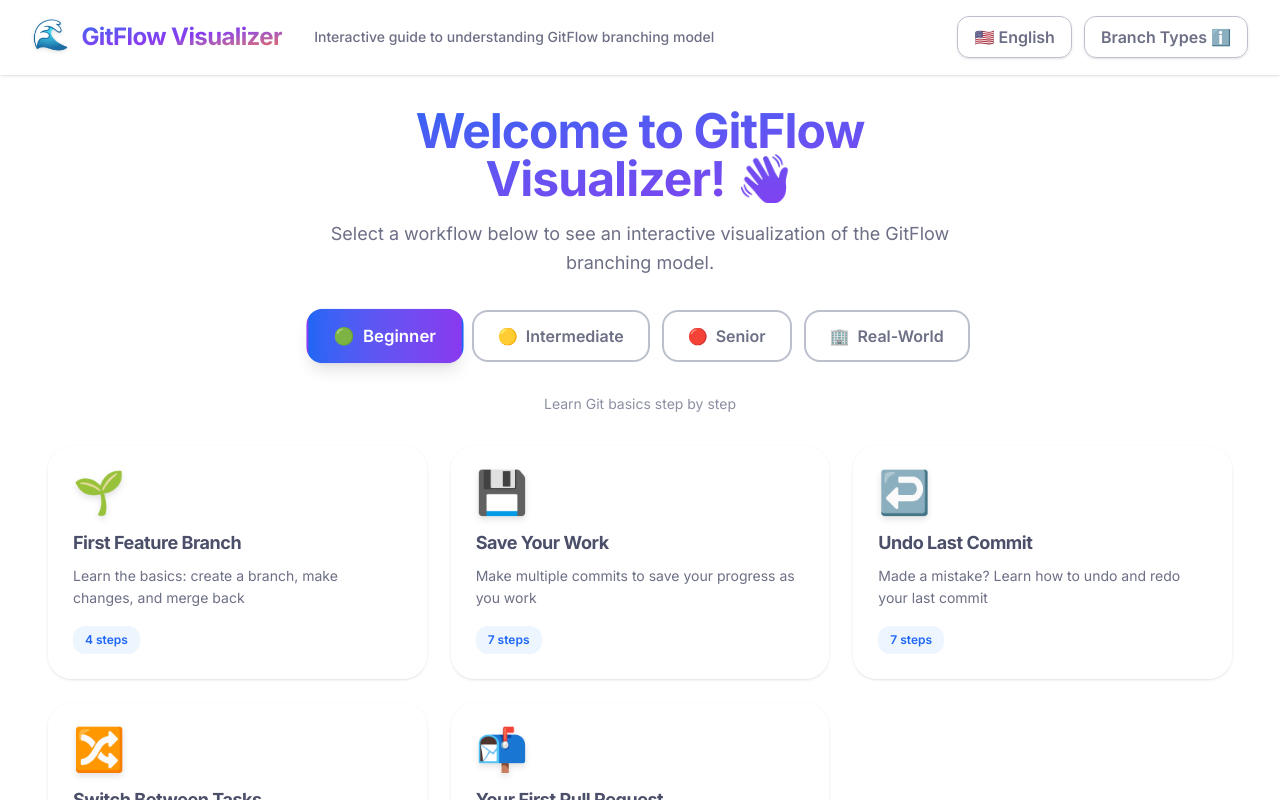
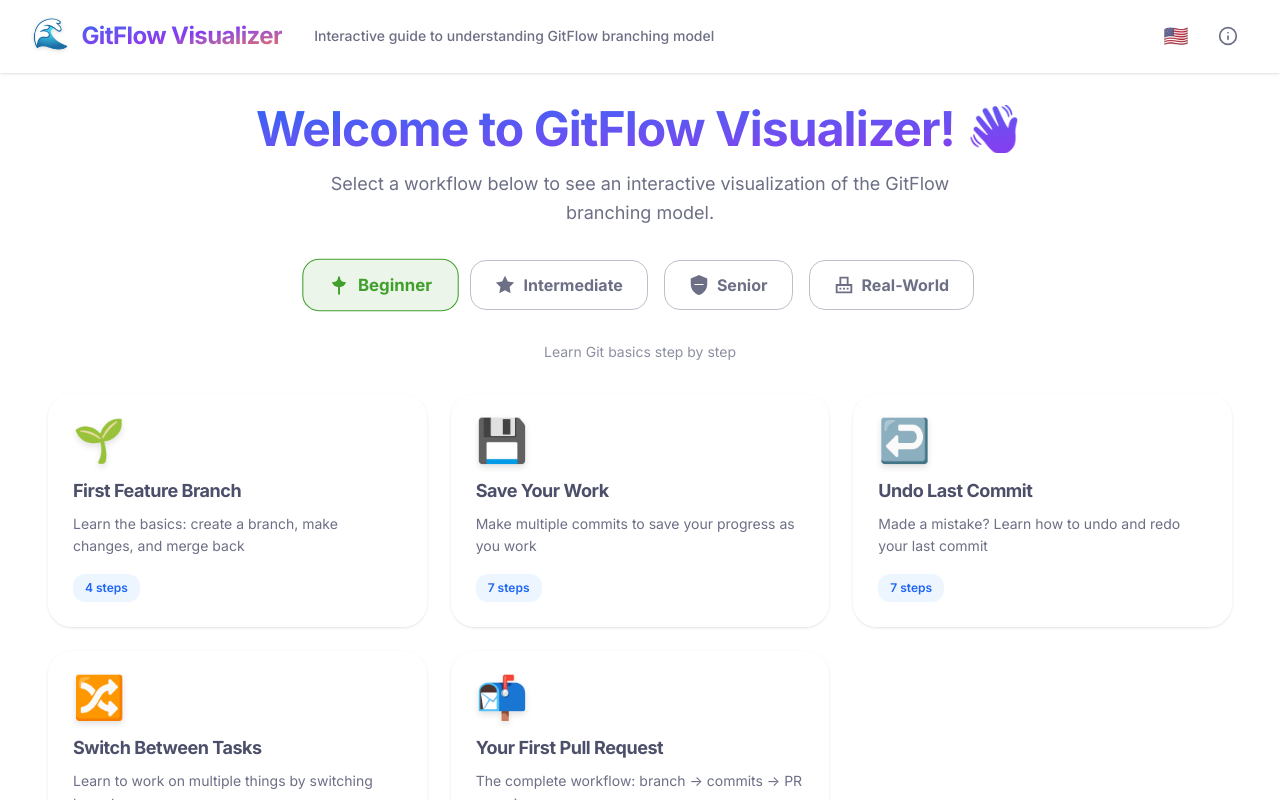
Before and after one commit to huy-nm/gitflow-visualization, a React (Vite) app: page / in a window 1280 px wide. Built offline with nearby package versions, Linux system fonts and the light colour scheme.

Commit message:
feat(ui): refine Home page, theming, and UX enhancements

```diff
--- a/src/App.jsx
+++ b/src/App.jsx
@@ -9,8 +9,7 @@ import UseCaseView from './pages/UseCaseView'
 function App() {
   const { t, language, setLanguage } = useTranslation()
   const [showLegend, setShowLegend] = useState(false)
-  const [showLanguageMenu, setShowLanguageMenu] = useState(false)
-  const [theme, setTheme] = useState(() => {
+  const [theme] = useState(() => {
     return localStorage.getItem('theme') || 'light'
   })
 
@@ -39,50 +38,31 @@ function App() {
           {/* Language Switcher */}
           <div className="relative">
             <button
-              className={`flex items-center gap-2 px-4 py-2 rounded-xl border border-[var(--border-color)] bg-[var(--bg-card)] font-semibold text-[var(--text-secondary)] transition-all hover:bg-[var(--bg-card-hover)] hover:border-ctp-mauve hover:text-ctp-mauve hover:-translate-y-0.5 shadow-sm hover:shadow-md ${showLanguageMenu ? '!border-ctp-mauve !text-ctp-mauve bg-[var(--bg-card-hover)]' : ''}`}
-              onClick={() => setShowLanguageMenu(!showLanguageMenu)}
-              title="Change Language"
+              className="flex items-center justify-center w-10 h-10 rounded-xl bg-transparent text-xl transition-all hover:bg-[var(--bg-card-hover)] hover:scale-105 cursor-pointer border-none"
+              onClick={() => {
+                const currentIndex = LANGUAGES.findIndex(l => l.code === language)
+                const nextIndex = (currentIndex + 1) % LANGUAGES.length
+                setLanguage(LANGUAGES[nextIndex].code)
+              }}
+              title={`Switch Language (${LANGUAGES.find(l => l.code === language)?.name})`}
             >
-              {LANGUAGES.find(l => l.code === language)?.flag} {LANGUAGES.find(l => l.code === language)?.name}
+              {LANGUAGES.find(l => l.code === language)?.flag}
             </button>
-
-            {/* Language Menu */}
-            {showLanguageMenu && (
-              <div className="absolute right-0 top-full mt-2 w-48 bg-[var(--bg-card)] backdrop-blur-xl border border-[var(--glass-border)] rounded-xl shadow-xl overflow-hidden z-50 animate-in fade-in zoom-in-95 duration-200">
-                {LANGUAGES.map(lang => (
-                  <button
-                    key={lang.code}
-                    onClick={() => {
-                      setLanguage(lang.code)
-                      setShowLanguageMenu(false)
-                    }}
-                    className={`w-full flex items-center gap-3 px-4 py-3 text-left border-none bg-transparent cursor-pointer transition-all ${
-                      language === lang.code
-                        ? 'bg-ctp-mauve/20 text-ctp-mauve font-semibold'
-                        : 'text-[var(--text-primary)] hover:bg-[var(--bg-tertiary)]'
-                    }`}
-                  >
-                    <span className="text-xl">{lang.flag}</span>
-                    <span>{lang.name}</span>
-                  </button>
-                ))}
-              </div>
-            )}
           </div>
 
           {/* Branch Types */}
           <div className="relative">
             <button
-              className={`flex items-center gap-2 px-4 py-2 rounded-xl border border-[var(--border-color)] bg-[var(--bg-card)] font-semibold text-[var(--text-secondary)] transition-all hover:bg-[var(--bg-card-hover)] hover:border-ctp-blue hover:text-ctp-blue hover:-translate-y-0.5 shadow-sm hover:shadow-md ${showLegend ? '!border-ctp-blue !text-ctp-blue bg-[var(--bg-card-hover)]' : ''}`}
+              className={`flex items-center justify-center w-10 h-10 rounded-xl bg-transparent text-[var(--text-secondary)] transition-all hover:bg-[var(--bg-card-hover)] hover:text-ctp-blue hover:scale-105 ${showLegend ? '!text-ctp-blue bg-[var(--bg-card-hover)]' : ''}`}
               onClick={() => setShowLegend(!showLegend)}
-              title="Show Branch Types"
+              title={t('app.branchTypes')}
             >
-              {t('app.branchTypes')} ℹ️
+              <svg xmlns="http://www.w3.org/2000/svg" width="20" height="20" viewBox="0 0 24 24" fill="none" stroke="currentColor" strokeWidth="2" strokeLinecap="round" strokeLinejoin="round"><circle cx="12" cy="12" r="10"></circle><path d="M12 16v-4"></path><path d="M12 8h.01"></path></svg>
             </button>
 
             {/* Legend Popover */}
             {showLegend && (
-              <div className="absolute right-0 top-full mt-3 w-80 bg-[var(--bg-card)] backdrop-blur-xl border border-[var(--glass-border)] rounded-2xl shadow-xl p-5 z-50 animate-in fade-in zoom-in-95 duration-200 origin-top-right">
+              <div className="absolute right-0 top-full mt-3 w-80 bg-white/95 dark:bg-[#1e1e2e]/95 backdrop-blur-2xl border border-[var(--glass-border)] rounded-2xl shadow-2xl p-5 z-50 animate-in fade-in zoom-in-95 duration-200 origin-top-right">
                 <div className="flex items-center justify-between mb-4 pb-3 border-b border-[var(--border-color)]">
                   <h3 className="m-0 text-base font-bold text-[var(--text-primary)]">{t('app.branchTypes')}</h3>
                   <button
@@ -93,45 +73,68 @@ function App() {
                   </button>
                 </div>
                 <div className="grid grid-cols-1 gap-3">
-                  <div className="flex items-center gap-3 p-2 rounded-lg bg-[var(--bg-tertiary)] border border-transparent hover:border-[var(--border-active)] transition-all">
-                    <div className="w-4 h-4 rounded-md shadow-[0_0_10px_currentColor] shrink-0 bg-ctp-green text-ctp-green"></div>
-                    <div className="flex flex-col gap-0.5">
-                      <strong className="font-mono text-sm text-[var(--text-primary)]">main</strong>
+                  {/* Main */}
+                  <div className="flex items-center gap-3 p-3 rounded-xl bg-ctp-green/10 border border-ctp-green/20 hover:border-ctp-green/50 hover:shadow-[0_0_15px_-5px_var(--ctp-green)] transition-all duration-300 group cursor-default">
+                    <div className="flex items-center justify-center w-8 h-8 rounded-lg bg-ctp-green text-white shadow-sm group-hover:scale-110 transition-transform">
+                      <svg xmlns="http://www.w3.org/2000/svg" width="16" height="16" viewBox="0 0 24 24" fill="none" stroke="currentColor" strokeWidth="2.5" strokeLinecap="round" strokeLinejoin="round"><circle cx="12" cy="12" r="3"></circle></svg>
+                    </div>
+                    <div className="flex flex-col">
+                      <strong className="font-mono text-sm text-ctp-green font-bold">main</strong>
                       <span className="text-xs text-[var(--text-secondary)]">{t('branches.main')}</span>
                     </div>
                   </div>
-                  <div className="flex items-center gap-3 p-2 rounded-lg bg-[var(--bg-tertiary)] border border-transparent hover:border-[var(--border-active)] transition-all">
-                    <div className="w-4 h-4 rounded-md shadow-[0_0_10px_currentColor] shrink-0 bg-ctp-blue text-ctp-blue"></div>
-                    <div className="flex flex-col gap-0.5">
-                      <strong className="font-mono text-sm text-[var(--text-primary)]">develop</strong>
+
+                  {/* Develop */}
+                  <div className="flex items-center gap-3 p-3 rounded-xl bg-ctp-blue/10 border border-ctp-blue/20 hover:border-ctp-blue/50 hover:shadow-[0_0_15px_-5px_var(--ctp-blue)] transition-all duration-300 group cursor-default">
+                    <div className="flex items-center justify-center w-8 h-8 rounded-lg bg-ctp-blue text-white shadow-sm group-hover:scale-110 transition-transform">
+                      <svg xmlns="http://www.w3.org/2000/svg" width="16" height="16" viewBox="0 0 24 24" fill="none" stroke="currentColor" strokeWidth="2.5" strokeLinecap="round" strokeLinejoin="round"><circle cx="12" cy="12" r="3"></circle></svg>
+                    </div>
+                    <div className="flex flex-col">
+                      <strong className="font-mono text-sm text-ctp-blue font-bold">develop</strong>
                       <span className="text-xs text-[var(--text-secondary)]">{t('branches.develop')}</span>
                     </div>
                   </div>
-                  <div className="flex items-center gap-3 p-2 rounded-lg bg-[var(--bg-tertiary)] border border-transparent hover:border-[var(--border-active)] transition-all">
-                    <div className="w-4 h-4 rounded-md shadow-[0_0_10px_currentColor] shrink-0 bg-ctp-lavender text-ctp-lavender"></div>
-                    <div className="flex flex-col gap-0.5">
-                      <strong className="font-mono text-sm text-[var(--text-primary)]">feature/*</strong>
+
+                  {/* Feature */}
+                  <div className="flex items-center gap-3 p-3 rounded-xl bg-ctp-lavender/10 border border-ctp-lavender/20 hover:border-ctp-lavender/50 hover:shadow-[0_0_15px_-5px_var(--ctp-lavender)] transition-all duration-300 group cursor-default">
+                    <div className="flex items-center justify-center w-8 h-8 rounded-lg bg-ctp-lavender text-white shadow-sm group-hover:scale-110 transition-transform">
+                      <svg xmlns="http://www.w3.org/2000/svg" width="16" height="16" viewBox="0 0 24 24" fill="none" stroke="currentColor" strokeWidth="2.5" strokeLinecap="round" strokeLinejoin="round"><path d="M6 3v12"></path><circle cx="18" cy="6" r="3"></circle><path d="M6 15l12-12"></path></svg>
+                    </div>
+                    <div className="flex flex-col">
+                      <strong className="font-mono text-sm text-ctp-lavender font-bold">feature/*</strong>
                       <span className="text-xs text-[var(--text-secondary)]">{t('branches.feature')}</span>
                     </div>
                   </div>
-                  <div className="flex items-center gap-3 p-2 rounded-lg bg-[var(--bg-tertiary)] border border-transparent hover:border-[var(--border-active)] transition-all">
-                    <div className="w-4 h-4 rounded-md shadow-[0_0_10px_currentColor] shrink-0 bg-ctp-mauve text-ctp-mauve"></div>
-                    <div className="flex flex-col gap-0.5">
-                      <strong className="font-mono text-sm text-[var(--text-primary)]">release/*</strong>
+
+                  {/* Release */}
+                  <div className="flex items-center gap-3 p-3 rounded-xl bg-ctp-mauve/10 border border-ctp-mauve/20 hover:border-ctp-mauve/50 hover:shadow-[0_0_15px_-5px_var(--ctp-mauve)] transition-all duration-300 group cursor-default">
+                    <div className="flex items-center justify-center w-8 h-8 rounded-lg bg-ctp-mauve text-white shadow-sm group-hover:scale-110 transition-transform">
+                      <svg xmlns="http://www.w3.org/2000/svg" width="16" height="16" viewBox="0 0 24 24" fill="none" stroke="currentColor" strokeWidth="2.5" strokeLinecap="round" strokeLinejoin="round"><circle cx="12" cy="12" r="10"></circle><path d="M8 12h8"></path></svg>
+                    </div>
+                    <div className="flex flex-col">
+                      <strong className="font-mono text-sm text-ctp-mauve font-bold">release/*</strong>
                       <span className="text-xs text-[var(--text-secondary)]">{t('branches.release')}</span>
                     </div>
                   </div>
-                  <div className="flex items-center gap-3 p-2 rounded-lg bg-[var(--bg-tertiary)] border border-transparent hover:border-[var(--border-active)] transition-all">
-                    <div className="w-4 h-4 rounded-md shadow-[0_0_10px_currentColor] shrink-0 bg-ctp-red text-ctp-red"></div>
-                    <div className="flex flex-col gap-0.5">
-                      <strong className="font-mono text-sm text-[var(--text-primary)]">hotfix/*</strong>
+
+                  {/* Hotfix */}
+                  <div className="flex items-center gap-3 p-3 rounded-xl bg-ctp-red/10 border border-ctp-red/20 hover:border-ctp-red/50 hover:shadow-[0_0_15px_-5px_var(--ctp-red)] transition-all duration-300 group cursor-default">
+                    <div className="flex items-center justify-center w-8 h-8 rounded-lg bg-ctp-red text-white shadow-sm group-hover:scale-110 transition-transform">
+                      <svg xmlns="http://www.w3.org/2000/svg" width="16" height="16" viewBox="0 0 24 24" fill="none" stroke="currentColor" strokeWidth="2.5" strokeLinecap="round" strokeLinejoin="round"><path d="M12 9v4"></path><path d="M12 17h.01"></path></svg>
+                    </div>
+                    <div className="flex flex-col">
+                      <strong className="font-mono text-sm text-ctp-red font-bold">hotfix/*</strong>
                       <span className="text-xs text-[var(--text-secondary)]">{t('branches.hotfix')}</span>
                     </div>
                   </div>
-                  <div className="flex items-center gap-3 p-2 rounded-lg bg-[var(--bg-tertiary)] border border-transparent hover:border-[var(--border-active)] transition-all">
-                    <div className="w-4 h-4 rounded-md shadow-[0_0_10px_currentColor] shrink-0 bg-ctp-peach text-ctp-peach"></div>
-                    <div className="flex flex-col gap-0.5">
-                      <strong className="font-mono text-sm text-[var(--text-primary)]">bugfix/*</strong>
+
+                  {/* Bugfix */}
+                  <div className="flex items-center gap-3 p-3 rounded-xl bg-ctp-peach/10 border border-ctp-peach/20 hover:border-ctp-peach/50 hover:shadow-[0_0_15px_-5px_var(--ctp-peach)] transition-all duration-300 group cursor-default">
+                    <div className="flex items-center justify-center w-8 h-8 rounded-lg bg-ctp-peach text-white shadow-sm group-hover:scale-110 transition-transform">
+                      <svg xmlns="http://www.w3.org/2000/svg" width="16" height="16" viewBox="0 0 24 24" fill="none" stroke="currentColor" strokeWidth="2.5" strokeLinecap="round" strokeLinejoin="round"><path d="M12 12m-9 0a9 9 0 1 0 18 0a9 9 0 1 0 -18 0"></path></svg>
+                    </div>
+                    <div className="flex flex-col">
+                      <strong className="font-mono text-sm text-ctp-peach font-bold">bugfix/*</strong>
                       <span className="text-xs text-[var(--text-secondary)]">{t('branches.bugfix')}</span>
                     </div>
                   </div>
--- a/src/pages/Home.jsx
+++ b/src/pages/Home.jsx
@@ -16,31 +16,66 @@ const Home = () => {
 
   return (
     <div className="flex-1 flex flex-col items-center p-8 overflow-y-auto gap-8">
-      <div className="max-w-2xl text-center">
-        <h2 className="text-4xl sm:text-5xl font-extrabold m-0 mb-4 bg-gradient-to-br from-ctp-blue to-ctp-mauve bg-clip-text text-transparent -tracking-[0.02em]">
+      <div className="w-full max-w-4xl text-center">
+        <h2 className="text-4xl sm:text-5xl font-extrabold m-0 mb-4 bg-gradient-to-br from-ctp-blue to-ctp-mauve bg-clip-text text-transparent -tracking-[0.02em] whitespace-nowrap overflow-hidden text-ellipsis px-4">
           {t('app.welcome')}
         </h2>
-        <p className="text-[var(--text-secondary)] text-lg m-0 leading-relaxed">
+        <p className="text-[var(--text-secondary)] text-lg m-0 leading-relaxed max-w-2xl mx-auto">
           {t('app.welcomeDescription')}
         </p>
       </div>
 
       {/* Category Tabs */}
-      <div className="flex flex-wrap justify-center gap-3">
-        {Object.entries(useCasesByCategory).map(([key]) => (
+      <div className="flex flex-wrap justify-center gap-4">
+        {Object.entries(useCasesByCategory).map(([key]) => {
+          // color mapping based on key
+          const colorMap = {
+            beginner: 'ctp-green',
+            intermediate: 'ctp-yellow',
+            senior: 'ctp-red',
+            realWorld: 'ctp-mauve', // updated from 'advanced' to 'realWorld' to match json
+          }
+          const color = colorMap[key] || 'ctp-blue'
+
+          // Icons
+          const icons = {
+            beginner: (
+              <svg xmlns="http://www.w3.org/2000/svg" width="20" height="20" viewBox="0 0 24 24" fill="currentColor" stroke="none"><path d="M12.0002 3C12.446 3 12.8257 3.32168 12.9126 3.7505L13.1956 5.15174C13.67 7.4988 15.6881 9.30932 18.2323 8.7847C18.7303 8.68202 19.1417 9.15783 18.9953 9.64295C18.2713 12.0416 16.0371 13.8466 13.3156 13.9877L13.0002 14V21C13.0002 21.5523 12.5525 22 12.0002 22C11.448 22 11.0002 21.5523 11.0002 21V13.9865L10.6695 13.9856C7.94273 13.8291 5.70776 12.0152 4.99614 9.61053C4.85233 9.12456 5.26629 8.65171 5.76451 8.75698C8.30728 9.29424 10.3235 7.48512 10.8003 5.14138L11.0874 3.7505C11.1743 3.32168 11.554 3 12.0002 3Z"></path></svg>
+            ),
+            intermediate: (
+              <svg xmlns="http://www.w3.org/2000/svg" width="20" height="20" viewBox="0 0 24 24" fill="currentColor" stroke="none"><path d="M12 2L15.09 8.26L22 9.27L17 14.14L18.18 21.02L12 17.77L5.82 21.02L7 14.14L2 9.27L8.91 8.26L12 2Z"></path></svg>
+            ),
+            senior: (
+              <svg xmlns="http://www.w3.org/2000/svg" width="20" height="20" viewBox="0 0 24 24" fill="currentColor" stroke="none"><path d="M12 1L3 5V11C3 16.55 6.84 21.74 12 23C17.16 21.74 21 16.55 21 11V5L12 1ZM12 11.99H7V10.99H17V11.99H12Z"></path></svg>
+            ),
+            realWorld: (
+              <svg xmlns="http://www.w3.org/2000/svg" width="20" height="20" viewBox="0 0 24 24" fill="currentColor" stroke="none"><path d="M17 11V3H7V11H3V21H21V11H17ZM9 5H15V11H9V5ZM19 19H5V13H19V19Z"></path><rect x="7" y="15" width="2" height="2"></rect><rect x="11" y="15" width="2" height="2"></rect><rect x="15" y="15" width="2" height="2"></rect></svg>
+            )
+          }
+
+          const icon = icons[key] || icons.beginner
+          // Strip existing emoji from title if present (e.g. "🟢 Beginner" -> "Beginner")
+          const fullTitle = t(`categories.${key}.title`)
+          // Regex to remove leading non-word chars (emojis) and spaces
+          const cleanTitle = fullTitle.replace(/^[\W\s]+/, '')
+
+          return (
             <button
               key={key}
               onClick={() => setActiveCategory(key)}
-            className={`px-6 py-3 rounded-2xl font-semibold transition-all duration-200 border-2 ${
+              className={`group relative px-6 py-3 rounded-2xl font-bold transition-all duration-300 border ${
                 activeCategory === key
-                ? 'bg-gradient-to-r from-ctp-blue to-ctp-mauve text-white border-transparent shadow-lg scale-105'
-                : 'bg-[var(--bg-card)] text-[var(--text-secondary)] border-[var(--border-color)] hover:border-ctp-blue hover:text-ctp-blue hover:-translate-y-0.5'
+                  ? `bg-${color}/10 border-${color} text-${color} shadow-[0_0_20px_-5px_var(--${color})] scale-105`
+                  : `bg-[var(--bg-card)] border-[var(--border-color)] text-[var(--text-secondary)] hover:border-${color} hover:text-${color} hover:-translate-y-0.5`
               }`}
             >
-            <span className="mr-2">{t(`categories.${key}.title`).split(' ')[0]}</span>
-            <span>{t(`categories.${key}.title`).split(' ').slice(1).join(' ')}</span>
+              <div className="flex items-center gap-2">
+                <span className="scale-110">{icon}</span>
+                <span>{cleanTitle || fullTitle}</span>
+              </div>
             </button>
-        ))}
+          )
+        })}
       </div>
 
       {/* Category Description */}
```
Lines whose indentation alone changed are shown as unchanged.
